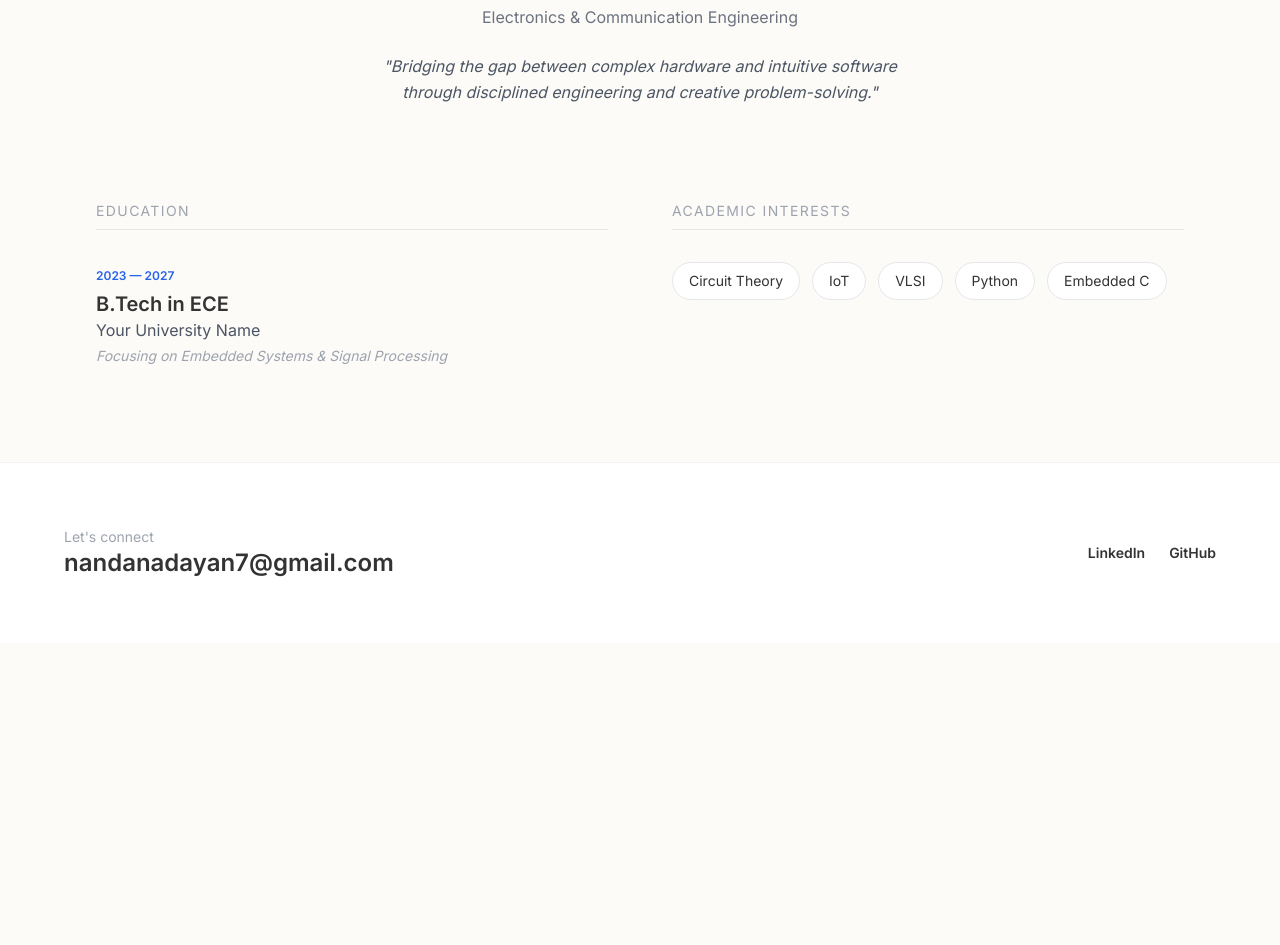
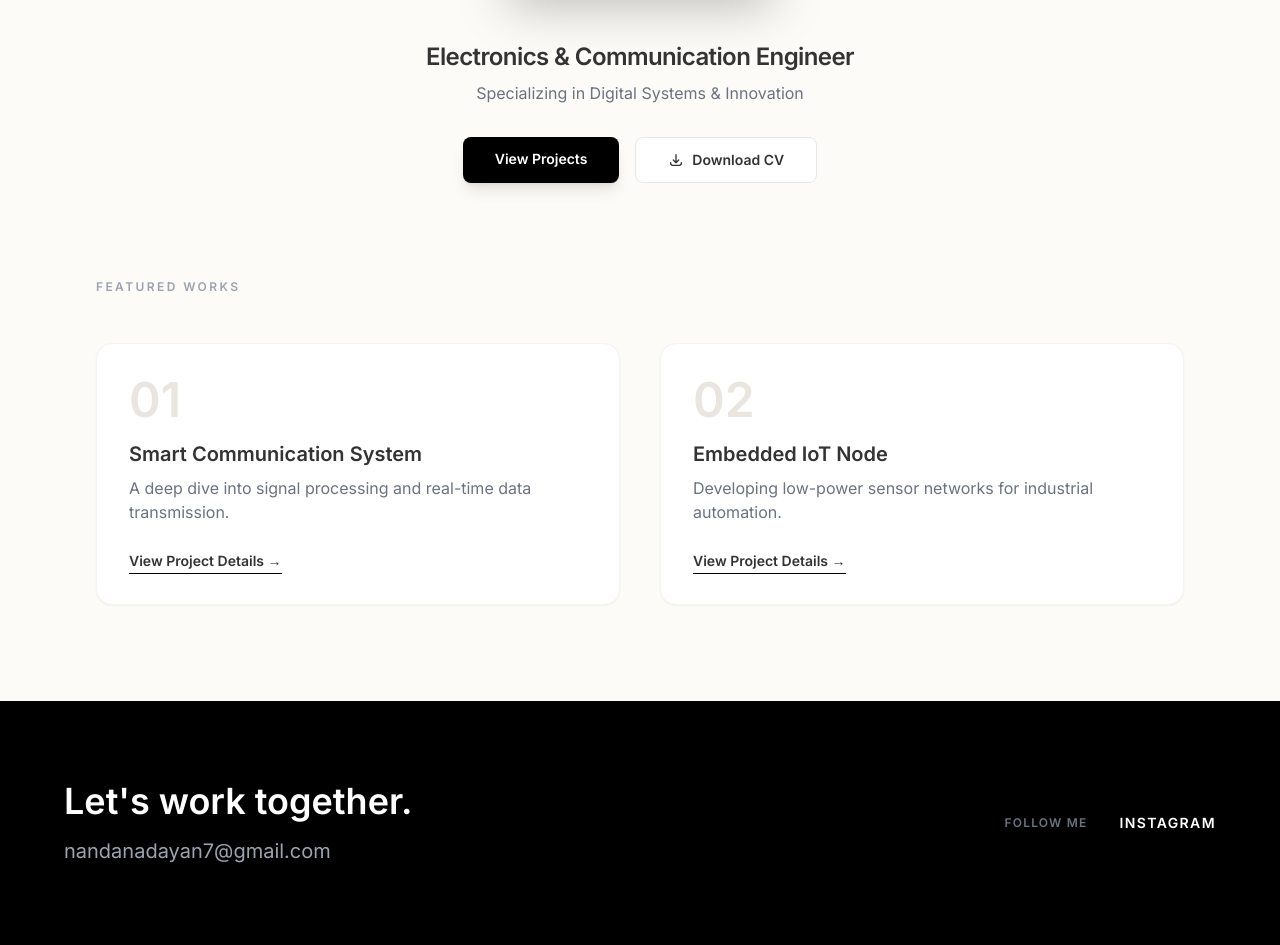
Before and after one commit to nandanadayan7-prog/portfolio., a plain HTML site: page index.html in a window 1280 px wide. Shown: the part 577-1522 px from the top of the page. Before the commit the page ends 1220 px from the top, so only its background shows below. Drawn offline with nearby package versions, Linux system fonts and the light colour scheme.

Commit message:
Update index.html

```diff
--- a/index.html
+++ b/index.html
@@ -7,77 +7,74 @@
     <script src="https://cdn.tailwindcss.com"></script>
     <link href="https://fonts.googleapis.com/css2?family=Inter:wght@300;400;600&family=Syne:wght@700;800&display=swap" rel="stylesheet">
     <style>
-        body { font-family: 'Inter', sans-serif; background-color: #FDFBF7; color: #333; }
+        body { font-family: 'Inter', sans-serif; background-color: #FDFBF7; color: #333; scroll-behavior: smooth; }
         .hero-title { font-family: 'Syne', sans-serif; font-size: clamp(3rem, 12vw, 10rem); }
-        .section-number { font-family: 'Syne', sans-serif; opacity: 0.1; font-size: 4rem; }
-        .card-hover:hover { transform: translateY(-5px); transition: all 0.3s ease; }
+        .project-card:hover { transform: translateY(-10px); transition: all 0.4s cubic-bezier(0.175, 0.885, 0.32, 1.275); }
     </style>
 </head>
 <body>
 
-    <nav class="flex justify-between items-center px-8 py-6 sticky top-0 bg-[#FDFBF7]/90 backdrop-blur-sm z-50">
+    <nav class="flex justify-between items-center px-8 py-6 sticky top-0 bg-[#FDFBF7]/90 backdrop-blur-md z-50">
         <div class="text-xl font-bold tracking-tighter text-gray-900">ND.25</div>
         <div class="space-x-8 hidden md:block text-xs font-semibold uppercase tracking-widest text-gray-500">
+            <a href="#work" class="hover:text-black transition">Work</a>
             <a href="#about" class="hover:text-black transition">About</a>
-            <a href="#experience" class="hover:text-black transition">Path</a>
-            <a href="#projects" class="hover:text-black transition">Works</a>
+            <a href="mailto:nandanadayan7@gmail.com" class="hover:text-black transition">Contact</a>
         </div>
-        <a href="mailto:nandanadayan7@gmail.com" class="text-sm font-medium border-b-2 border-black pb-1 hover:text-gray-500 hover:border-gray-500 transition">Get in touch</a>
+        <a href="https://www.instagram.com/nandanaadayan" target="_blank" class="bg-black text-white px-5 py-2 rounded-full text-xs font-bold hover:bg-gray-800 transition uppercase">Instagram</a>
     </nav>
 
     <section class="relative flex flex-col items-center pt-12 px-6">
         <h1 class="hero-title text-[#EAE6DF] leading-none select-none text-center">NANDANA D</h1>
 
-        <div class="relative -mt-12 md:-mt-24 w-64 h-80 rounded-2xl overflow-hidden shadow-xl z-10 border-8 border-white">
-            <img src="https://via.placeholder.com/600x800" alt="Nandana D Portrait" class="object-cover w-full h-full grayscale hover:grayscale-0 transition duration-500">
+        <div class="relative -mt-12 md:-mt-24 w-72 h-96 rounded-2xl overflow-hidden shadow-2xl z-10 border-[12px] border-white bg-gray-200">
+            <img src="https://image2url.com/r2/default/images/1769610345231-8d5cdeda-43d8-4c94-9a5d-1380127991e3.jpeg" alt="Nandana D" class="object-cover w-full h-full grayscale hover:grayscale-0 transition duration-700">
         </div>
 
-        <div class="mt-10 text-center max-w-xl z-20">
-            <h2 class="text-2xl font-semibold tracking-tight">2nd Year ECE Student</h2>
-            <p class="text-gray-500 mt-2 font-medium">Electronics & Communication Engineering</p>
-            <p class="mt-6 text-gray-600 leading-relaxed italic">
-                "Bridging the gap between complex hardware and intuitive software through disciplined engineering and creative problem-solving."
-            </p>
-        </div>
-    </section>
+        <div class="mt-12 text-center max-w-xl z-20">
+            <h2 class="text-2xl font-bold tracking-tight">Electronics & Communication Engineer</h2>
+            <p class="text-gray-500 mt-2 font-medium">Specializing in Digital Systems & Innovation</p>
 
-    <section id="experience" class="max-w-6xl mx-auto py-24 px-8">
-        <div class="grid md:grid-cols-2 gap-16">
+            <div class="mt-8 flex justify-center gap-4">
+                <a href="#work" class="bg-black text-white px-8 py-3 rounded-lg text-sm font-bold shadow-lg hover:bg-gray-800 transition">View Projects</a>
 
-            <div>
-                <h3 class="text-sm uppercase tracking-widest text-gray-400 mb-8 border-b pb-2">Education</h3>
-                <div class="space-y-8">
-                    <div>
-                        <span class="text-xs font-bold text-blue-600">2023 — 2027</span>
-                        <h4 class="text-xl font-bold mt-1">B.Tech in ECE</h4>
-                        <p class="text-gray-600">Your University Name</p>
-                        <p class="text-sm text-gray-400 mt-1 italic">Focusing on Embedded Systems & Signal Processing</p>
-                    </div>
-                </div>
-            </div>
-
-            <div>
-                <h3 class="text-sm uppercase tracking-widest text-gray-400 mb-8 border-b pb-2">Academic Interests</h3>
-                <div class="flex flex-wrap gap-3">
-                    <span class="px-4 py-2 bg-white border border-gray-200 rounded-full text-sm">Circuit Theory</span>
-                    <span class="px-4 py-2 bg-white border border-gray-200 rounded-full text-sm">IoT</span>
-                    <span class="px-4 py-2 bg-white border border-gray-200 rounded-full text-sm">VLSI</span>
-                    <span class="px-4 py-2 bg-white border border-gray-200 rounded-full text-sm">Python</span>
-                    <span class="px-4 py-2 bg-white border border-gray-200 rounded-full text-sm">Embedded C</span>
-                </div>
+                <a href="assets/my-cv.pdf" download="Nandana_D_CV" class="bg-white border border-gray-200 px-8 py-3 rounded-lg text-sm font-bold hover:bg-gray-50 transition flex items-center gap-2">
+                    <svg xmlns="http://www.w3.org/2000/svg" class="h-4 w-4" fill="none" viewBox="0 0 24 24" stroke="currentColor">
+                        <path stroke-linecap="round" stroke-linejoin="round" stroke-width="2" d="M4 16v1a3 3 0 003 3h10a3 3 0 003-3v-1m-4-4l-4 4m0 0l-4-4m4 4V4" />
+                    </svg>
+                    Download CV
+                </a>
             </div>
         </div>
     </section>
 
-    <footer class="bg-white py-16 px-8 border-t border-gray-100">
-        <div class="max-w-6xl mx-auto flex flex-col md:flex-row justify-between items-center gap-8">
-            <div>
-                <p class="text-gray-400 text-sm">Let's connect</p>
-                <a href="mailto:nandanadayan7@gmail.com" class="text-2xl font-bold hover:text-blue-600 transition">nandanadayan7@gmail.com</a>
+    <section id="work" class="max-w-6xl mx-auto py-24 px-8">
+        <h3 class="text-xs uppercase tracking-[0.2em] text-gray-400 mb-12 font-bold">Featured Works</h3>
+        <div class="grid md:grid-cols-2 gap-10">
+            <div class="project-card bg-white p-8 rounded-2xl border border-gray-100 shadow-sm">
+                <span class="text-5xl font-extrabold text-[#EAE6DF] family-syne">01</span>
+                <h4 class="text-xl font-bold mt-4">Smart Communication System</h4>
+                <p class="text-gray-500 mt-2 mb-6">A deep dive into signal processing and real-time data transmission.</p>
+                <a href="#" class="text-sm font-bold border-b border-black pb-1 hover:text-gray-400 hover:border-gray-400">View Project Details →</a>
             </div>
-            <div class="flex gap-6">
-                <a href="#" class="text-sm font-semibold hover:underline underline-offset-4">LinkedIn</a>
-                <a href="#" class="text-sm font-semibold hover:underline underline-offset-4">GitHub</a>
+            <div class="project-card bg-white p-8 rounded-2xl border border-gray-100 shadow-sm">
+                <span class="text-5xl font-extrabold text-[#EAE6DF] family-syne">02</span>
+                <h4 class="text-xl font-bold mt-4">Embedded IoT Node</h4>
+                <p class="text-gray-500 mt-2 mb-6">Developing low-power sensor networks for industrial automation.</p>
+                <a href="#" class="text-sm font-bold border-b border-black pb-1 hover:text-gray-400 hover:border-gray-400">View Project Details →</a>
+            </div>
+        </div>
+    </section>
+
+    <footer class="bg-black text-white py-20 px-8">
+        <div class="max-w-6xl mx-auto flex flex-col md:flex-row justify-between items-start md:items-center">
+            <div class="mb-10 md:mb-0">
+                <h2 class="text-4xl font-bold mb-4">Let's work together.</h2>
+                <a href="mailto:nandanadayan7@gmail.com" class="text-gray-400 text-xl hover:text-white transition">nandanadayan7@gmail.com</a>
+            </div>
+            <div class="flex gap-8 items-center">
+                <p class="text-xs font-bold uppercase tracking-widest text-gray-500">Follow Me</p>
+                <a href="https://www.instagram.com/nandanaadayan" target="_blank" class="text-sm font-bold hover:text-pink-400 transition tracking-widest uppercase">Instagram</a>
             </div>
         </div>
     </footer>
```
